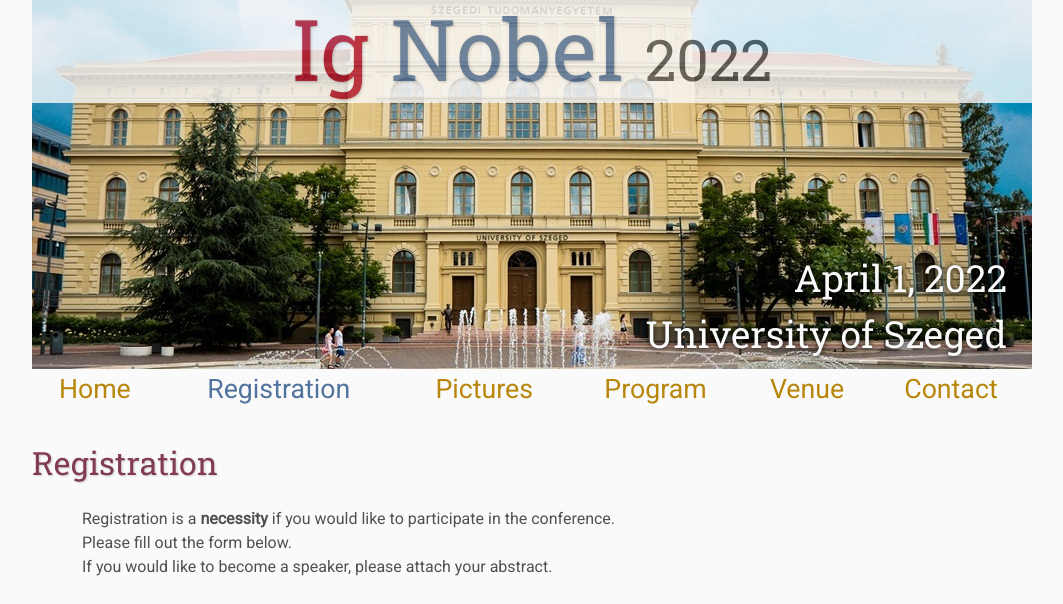
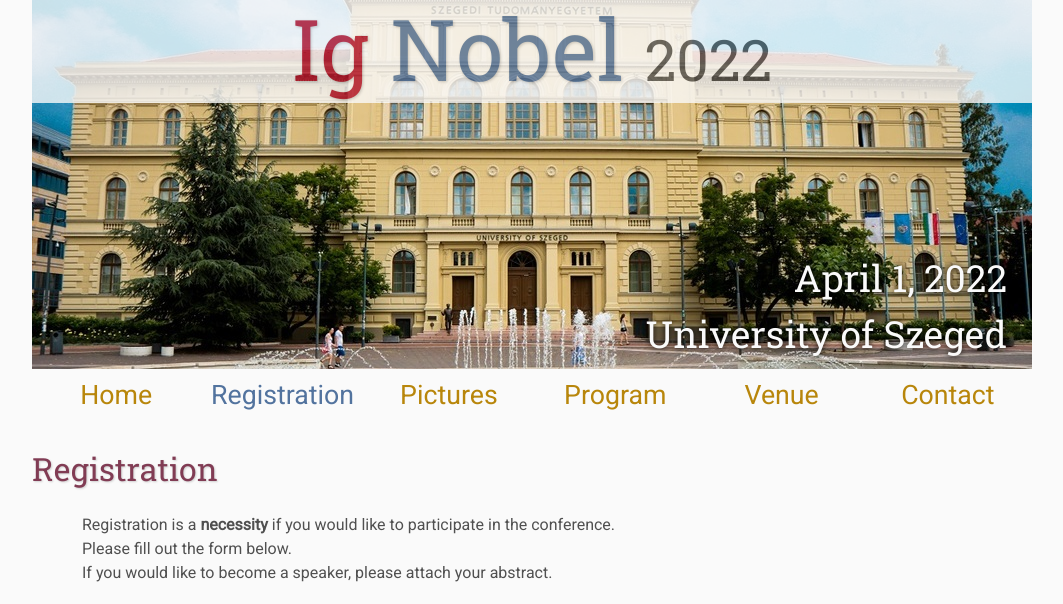
Before and after one commit to Mused21/webtervprojekt, a PHP site: page /registration.html in a window 1280 px wide. Shown: the top 604 px of the page, without its empty margins (108-1171 px from the left). Run offline with PHP 8.4, Linux system fonts and the light colour scheme.

Commit message:
Minor fix

```diff
--- a/css/main.css
+++ b/css/main.css
@@ -69,12 +69,16 @@
 
 table.navigation {
   width: 1000px;
-  margin: 0 auto 24px auto;
+  margin: 6px auto 24px auto;
   background-color: #fafafa;
 }
 
-td {
-  text-align: left;
+td.navigation {
+  font-size: 1.67em;
+  text-align: center;
+  vertical-align: middle;
+  padding: 0;
+  width: 16.67%;
 }
 
 .banner {
@@ -125,17 +129,6 @@
   font-weight: lighter;
 }
 
-table.navigation {
-  width: 1000px;
-}
-
-td.navigation {
-  font-size: 1.67em;
-  text-align: center;
-  vertical-align: middle;
-  padding: 0;
-}
-
 footer {
   font-size: 0.875em;
   margin-top: 12em;
--- a/registration.html
+++ b/registration.html
@@ -78,7 +78,7 @@
         <input type="radio" id="choice_speaker" name="choice" value="speaker" tabindex="5" />
 
         <div id="speaker">
-          <label>Title:<br /><input type="text" name="presentation_title" maxlength="255" </label></label>
+          <label>Title:<br /><input type="text" name="presentation_title" maxlength="255" size="50" </label></label>
           <br />
           <label>Abstract: <br /><textarea rows="15" cols="50"></textarea></label>
         </div>
```
